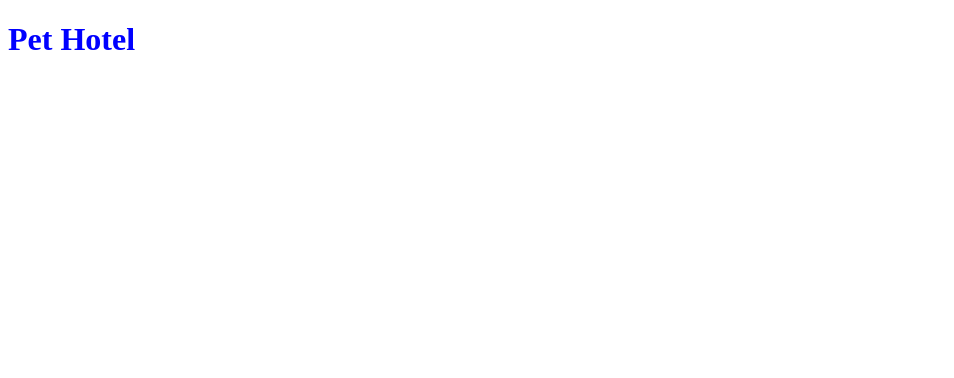
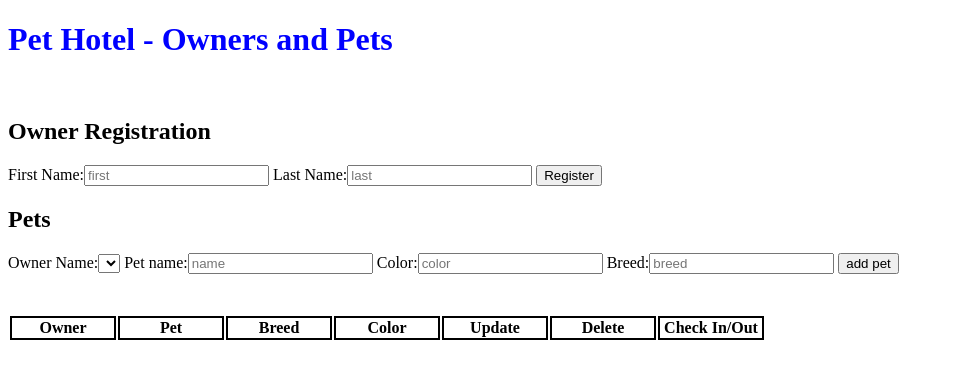
Before and after one commit to SF-Felling7/pet_hotel, a website: page public/index.html in a window 1280 px wide. Shown: the whole page, without its empty margins (0-954 px from the left). Drawn offline with Linux system fonts and the light colour scheme.

Commit message:
html set up

```diff
--- a/public/index.html
+++ b/public/index.html
@@ -8,6 +8,32 @@
     <title>Pet Hotel</title>
   </head>
   <body>
-    <h1>Pet Hotel</h1>
+    <h1>Pet Hotel - Owners and Pets</h1><br />
+    <h2>Owner Registration</h2>
+
+    First Name:<input id="firstName" type="text" placeholder="first"  />
+    Last Name:<input id="lastName" type="text" placeholder="last"  />
+    <button id="register">Register</button>
+
+    <h2>Pets</h2>
+
+    Owner Name:<select id="ownerName">
+
+    </select>
+    Pet name:<input id="petName" type="text" placeholder="name" />
+    Color:<input id="color" type="text" placeholder="color" />
+    Breed:<input id="breed" type="text" placeholder="breed"/>
+    <button id="addPet">add pet</button>
+    <div>
+      <table>
+        <th>Owner</th>
+        <th>Pet</th>
+        <th>Breed</th>
+        <th>Color</th>
+        <th>Update</th>
+        <th>Delete</th>
+        <th>Check In/Out</th>
+      </table>
+    </div>
   </body>
 </html>
--- a/public/style.css
+++ b/public/style.css
@@ -1,3 +1,13 @@
 h1 {
   color: blue
 }
+
+table {
+  /*border: solid 2px;*/
+  margin-top: 40px;
+}
+
+th {
+  border: solid 2px;
+  width: 100px;
+}
```
Also changed, not shown: 1 other file.
